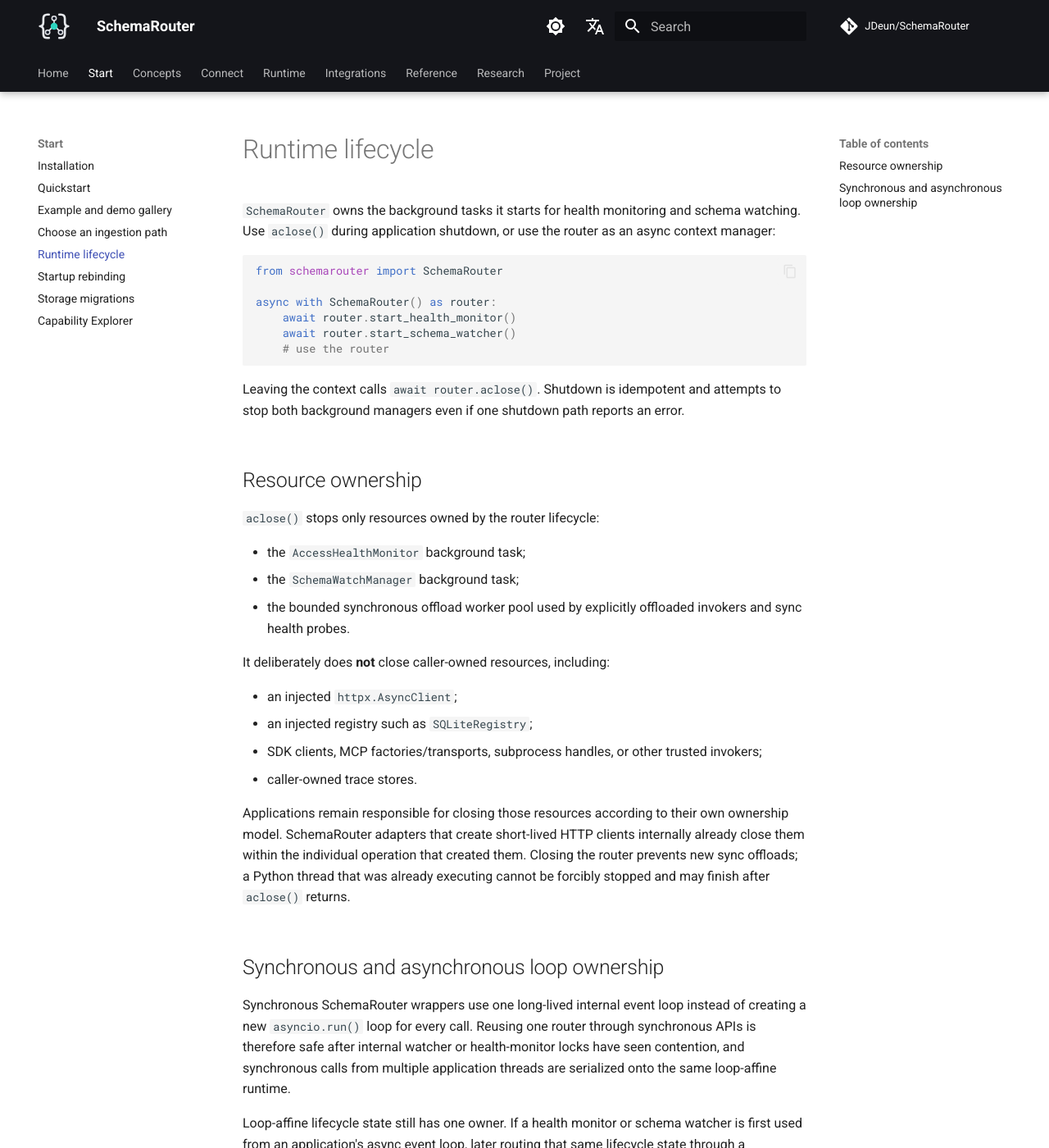
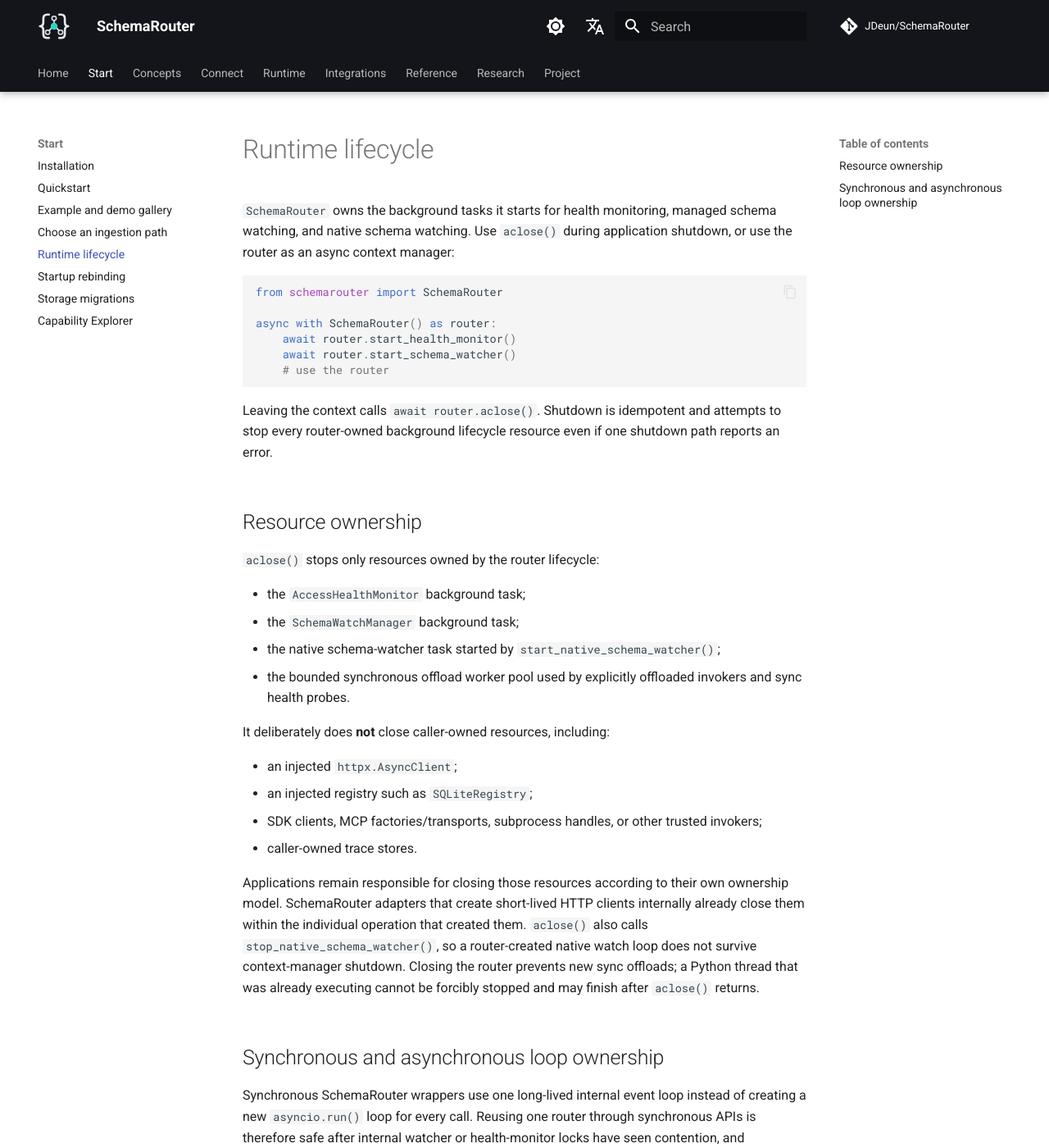
Before and after one commit to JDeun/SchemaRouter, an MkDocs documentation site: the page built from docs/getting-started/runtime-lifecycle.md, in a window 1280 px wide and 1400 px high. Shown: the whole window at 82% size. Built offline with MkDocs 1.6.1 and Material for MkDocs 9.7.7, drawn with Linux system fonts in a browser that asks for light colours; comment, search, counter and statistics services are not loaded.

Commit message:
docs(runtime): align getting-started lifecycle ownership

````diff
--- a/docs/getting-started/runtime-lifecycle.md
+++ b/docs/getting-started/runtime-lifecycle.md
@@ -1,6 +1,6 @@
 # Runtime lifecycle
 
-`SchemaRouter` owns the background tasks it starts for health monitoring and schema watching.
+`SchemaRouter` owns the background tasks it starts for health monitoring, managed schema watching, and native schema watching.
 Use `aclose()` during application shutdown, or use the router as an async context manager:
 
 ```python
@@ -12,8 +12,8 @@
     # use the router
 ```
 
-Leaving the context calls `await router.aclose()`. Shutdown is idempotent and attempts to stop both
-background managers even if one shutdown path reports an error.
+Leaving the context calls `await router.aclose()`. Shutdown is idempotent and attempts to stop every
+router-owned background lifecycle resource even if one shutdown path reports an error.
 
 ## Resource ownership
 
@@ -21,6 +21,7 @@
 
 - the `AccessHealthMonitor` background task;
 - the `SchemaWatchManager` background task;
+- the native schema-watcher task started by `start_native_schema_watcher()`;
 - the bounded synchronous offload worker pool used by explicitly offloaded invokers and sync health probes.
 
 It deliberately does **not** close caller-owned resources, including:
@@ -32,8 +33,9 @@
 
 Applications remain responsible for closing those resources according to their own ownership model.
 SchemaRouter adapters that create short-lived HTTP clients internally already close them within the
-individual operation that created them. Closing the router prevents new sync offloads; a Python
-thread that was already executing cannot be forcibly stopped and may finish after `aclose()` returns.
+individual operation that created them. `aclose()` also calls `stop_native_schema_watcher()`, so a router-created native watch loop does not
+survive context-manager shutdown. Closing the router prevents new sync offloads; a Python thread
+that was already executing cannot be forcibly stopped and may finish after `aclose()` returns.
 
 
 ## Synchronous and asynchronous loop ownership
````
